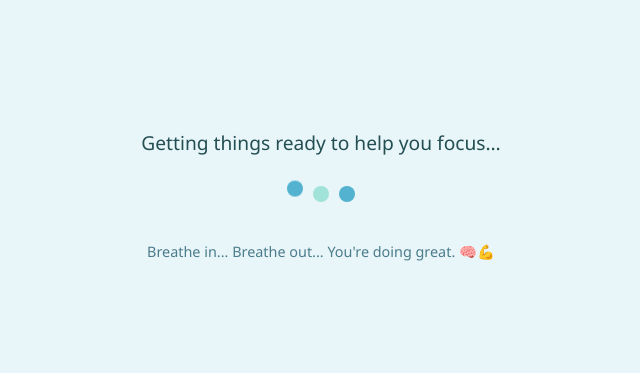
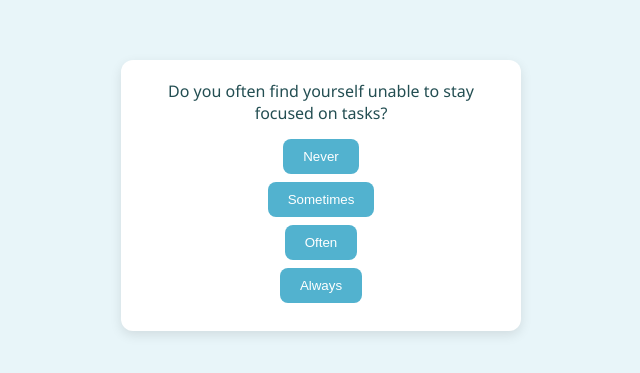
Before and after one commit to ThinkSharp-Adhd/ThinkSharp, a plain HTML site: page index.html in a window 1280 px wide. Shown: the part 205-578 px from the top of the page, without its empty margins (319-959 px from the left). Drawn offline with Linux system fonts and the light colour scheme.

Commit message:
Update index.html

```diff
--- a/index.html
+++ b/index.html
@@ -3,7 +3,7 @@
 <head>
   <meta charset="UTF-8">
   <meta name="viewport" content="width=device-width, initial-scale=1">
-  <title>FocusMate - Loading</title>
+  <title>FocusMate - Loading & ADHD Check</title>
   <style>
     :root {
       --bg: #e8f5f9;
@@ -11,91 +11,120 @@
       --secondary: #a1e3d8;
       --text: #234e52;
     }
-
-    * {
-      margin: 0;
-      padding: 0;
-      box-sizing: border-box;
-    }
-
-    body {
+    * { margin: 0; padding: 0; box-sizing: border-box; }
+    body, html {
+      width: 100%; height: 100%;
+      font-family: 'Segoe UI', sans-serif;
       background-color: var(--bg);
-      height: 100vh;
-      display: flex;
-      justify-content: center;
-      align-items: center;
-      font-family: 'Segoe UI', sans-serif;
+      display: flex; justify-content: center; align-items: center;
       overflow: hidden;
       flex-direction: column;
     }
-
-    .loader-text {
-      font-size: 1.2rem;
-      color: var(--text);
-      margin-bottom: 30px;
-      animation: fadeIn 2s ease-in-out forwards;
-      opacity: 0;
-    }
-
-    .dot-loader {
-      display: flex;
-      justify-content: center;
-      align-items: center;
-      gap: 10px;
-    }
-
-    .dot {
-      width: 16px;
-      height: 16px;
-      background-color: var(--primary);
-      border-radius: 50%;
-      animation: bounce 1.2s infinite ease-in-out;
-    }
-
-    .dot:nth-child(2) {
-      animation-delay: 0.2s;
-      background-color: var(--secondary);
-    }
-
-    .dot:nth-child(3) {
-      animation-delay: 0.4s;
-    }
-
-    @keyframes bounce {
-      0%, 80%, 100% {
-        transform: translateY(0);
-      }
-      40% {
-        transform: translateY(-15px);
-      }
-    }
-
-    @keyframes fadeIn {
-      to {
-        opacity: 1;
-      }
-    }
-
-    .sub-message {
-      margin-top: 40px;
-      font-size: 0.9rem;
-      color: #4b7c8b;
-      opacity: 0;
-      animation: fadeIn 3s ease-in-out 1.5s forwards;
-    }
+    .hidden { display: none; }
+    /* Loader styles */
+    .loader-text { font-size: 1.2rem; color: var(--text); margin-bottom: 30px; opacity: 0; animation: fadeIn 2s forwards; }
+    .dot-loader { display: flex; gap: 10px; }
+    .dot { width: 16px; height: 16px; background-color: var(--primary); border-radius: 50%; animation: bounce 1.2s infinite ease-in-out; }
+    .dot:nth-child(2) { animation-delay: 0.2s; background-color: var(--secondary); }
+    .dot:nth-child(3) { animation-delay: 0.4s; }
+    .sub-message { margin-top: 40px; font-size: 0.9rem; color: #4b7c8b; opacity: 0; animation: fadeIn 3s 1.5s forwards; }
+    @keyframes bounce { 0%,80%,100%{transform: translateY(0);}40%{transform: translateY(-15px);} }
+    @keyframes fadeIn { to { opacity: 1; } }
+    /* Quiz styles */
+    .quiz-container { background: white; border-radius: 12px; box-shadow: 0 4px 12px rgba(0,0,0,0.1); padding: 20px; max-width: 400px; text-align: center; }
+    .quiz-question { margin-bottom: 15px; color: var(--text); }
+    .quiz-options { list-style: none; padding: 0; }
+    .quiz-options li { margin: 8px 0; }
+    .quiz-options button { padding: 10px 20px; border: none; border-radius: 8px; background: var(--primary); color: white; cursor: pointer; }
+    .quiz-result { font-size: 1.1rem; color: var(--text); margin-top: 20px; }
   </style>
 </head>
 <body>
-
-  <div class="loader-text">Getting things ready to help you focus…</div>
-
-  <div class="dot-loader">
-    <div class="dot"></div>
-    <div class="dot"></div>
-    <div class="dot"></div>
+  <!-- Loader Screen -->
+  <div id="loader-screen">
+    <div class="loader-text">Getting things ready to help you focus…</div>
+    <div class="dot-loader">
+      <div class="dot"></div>
+      <div class="dot"></div>
+      <div class="dot"></div>
+    </div>
+    <div class="sub-message">Breathe in... Breathe out... You're doing great. 🧠💪</div>
   </div>
 
-  <div class="sub-message">Breathe in... Breathe out... You're doing great. 🧠💪</div>
+  <!-- Quiz Screen -->
+  <div id="quiz-screen" class="hidden quiz-container">
+    <div id="quiz-content">
+      <!-- Questions will be injected here -->
+    </div>
+  </div>
 
+  <!-- Main App Placeholder -->
+  <div id="app-screen" class="hidden">
+    <!-- TODO: Main app UI here -->
+    <h2>Welcome Back!</h2>
+  </div>
+
+<script>
+  // Sample ADHD-level quiz
+  const quizData = [
+    { q: 'Do you often find yourself unable to stay focused on tasks?', a: ['Never', 'Sometimes', 'Often', 'Always'] },
+    { q: 'Do you struggle with organizing tasks and activities?', a: ['Never', 'Sometimes', 'Often', 'Always'] },
+    { q: 'Do you get easily distracted by external stimuli?', a: ['Never', 'Sometimes', 'Often', 'Always'] },
+  ];
+  let currentQ = 0;
+  let score = 0;
+
+  function showQuiz() {
+    document.getElementById('loader-screen').classList.add('hidden');
+    document.getElementById('quiz-screen').classList.remove('hidden');
+    renderQuestion();
+  }
+
+  function renderQuestion() {
+    const container = document.getElementById('quiz-content');
+    const { q, a } = quizData[currentQ];
+    container.innerHTML = `<div class='quiz-question'>${q}</div><ul class='quiz-options'>${
+      a.map((opt, i) => `<li><button onclick="answer(${i})">${opt}</button></li>`).join('')
+    }</ul>`;
+  }
+
+  function answer(idx) {
+    score += idx;
+    currentQ++;
+    if (currentQ < quizData.length) renderQuestion();
+    else showResult();
+  }
+
+  function showResult() {
+    const container = document.getElementById('quiz-content');
+    const avg = score / quizData.length;
+    let level = 'Low';
+    if (avg >= 2.5) level = 'High';
+    else if (avg >= 1.5) level = 'Moderate';
+    container.innerHTML = `<div class='quiz-result'>Your ADHD focus level: <strong>${level}</strong></div>`;
+    localStorage.setItem('visited', 'true');
+    localStorage.setItem('adhdLevel', level);
+    // after a short delay, proceed to app
+    setTimeout(() => {
+      document.getElementById('quiz-screen').classList.add('hidden');
+      document.getElementById('app-screen').classList.remove('hidden');
+    }, 2000);
+  }
+
+  // On load
+  window.addEventListener('DOMContentLoaded', () => {
+    const isVisited = localStorage.getItem('visited');
+    if (!isVisited) {
+      // show quiz after loader
+      setTimeout(showQuiz, 3000);
+    } else {
+      // skip quiz, go to app
+      setTimeout(() => {
+        document.getElementById('loader-screen').classList.add('hidden');
+        document.getElementById('app-screen').classList.remove('hidden');
+      }, 2000);
+    }
+  });
+</script>
 </body>
 </html>
```
